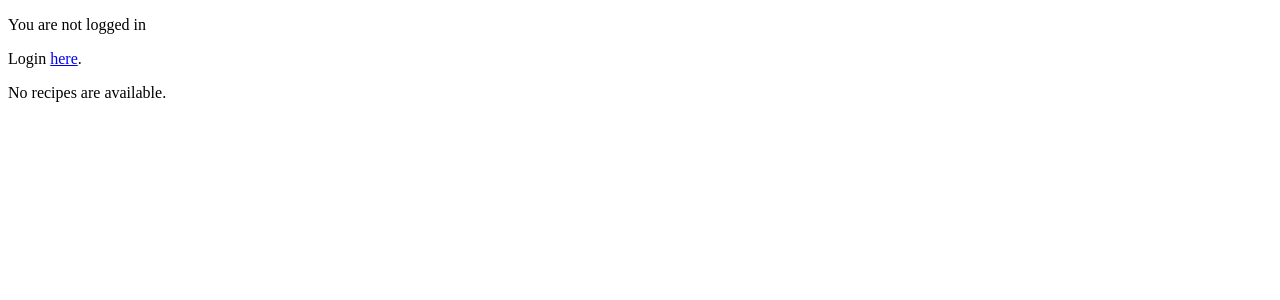
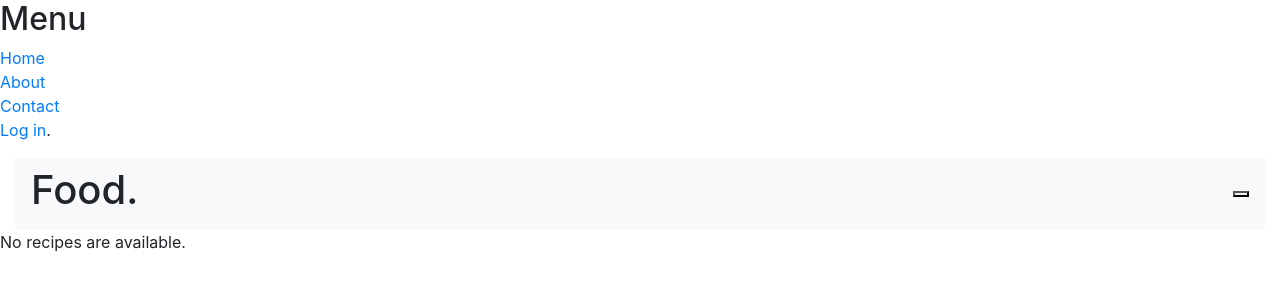
Before and after one commit to antolu/cookbook, a Django app: page /cookbook/ in a window 1280 px wide. Shown: the top 300 px of the page. Run offline with Django 3.2, Linux system fonts and the light colour scheme; data that the repository does not hold is empty; some libraries are stand-ins or nearby versions.

Commit message:
add base template, first CSS checkpoint

```diff
--- a/django/cookbook/templates/cookbook/base.html
+++ b/django/cookbook/templates/cookbook/base.html
@@ -1,11 +1,125 @@
+{% load static %}
+
 <!DOCTYPE html>
 <html lang="en">
 <head>
     <meta charset="UTF-8">
+    <meta name="viewport" content="width=device-width, initial-scale=1.0">
+    <meta http-equiv="X-UA-Compatible" content="IE=edge">
+
+    <link rel="stylesheet" href="https://stackpath.bootstrapcdn.com/bootstrap/4.5.0/css/bootstrap.min.css"
+          integrity="sha384-9aIt2nRpC12Uk9gS9baDl411NQApFmC26EwAOH8WgZl5MYYxFfc+NcPb1dKGj7Sk" crossorigin="anonymous">
+    <link rel="stylesheet" href="{% static 'cookbook/style.css' %}">
+
+    <script defer src="https://use.fontawesome.com/releases/v5.0.13/js/solid.js"
+            integrity="sha384-tzzSw1/Vo+0N5UhStP3bvwWPq+uvzCMfrN1fEFe+xBmv1C/AtVX5K0uZtmcHitFZ"
+            crossorigin="anonymous"></script>
+    <script defer src="https://use.fontawesome.com/releases/v5.0.13/js/fontawesome.js"
+            integrity="sha384-6OIrr52G08NpOFSZdxxz1xdNSndlD4vdcf/q2myIUVO0VsqaGHJsB0RaBE01VTOY"
+            crossorigin="anonymous"></script>
+    <!-- Scrollbar Custom CSS -->
+    <link rel="stylesheet"
+          href="https://cdnjs.cloudflare.com/ajax/libs/malihu-custom-scrollbar-plugin/3.1.5/jquery.mCustomScrollbar.min.css">
+
     <title>{% block title %}Title{% endblock %}</title>
 </head>
+
+
 <body>
-    {% block content %}
-    {% endblock %}
+
+
+<div class="wrapper">
+
+    <nav id="sidebar">
+        <!-- Sidebar Header -->
+        <div class="sidebar-header">
+            <h2>Menu</h2>
+        </div>
+
+        <ul class="list-unstyled components">
+            {% comment %} <p>Dummy Heading</p> {% endcomment %}
+            <li>
+                <a href="{% url 'cookbook:index' %}">Home</a>
+            </li>
+            <li>
+                <a href="#">About</a>
+            </li>
+            <li>
+                <a href="#">Contact</a>
+            </li>
+            <li>
+                {% if user.is_authenticated %}
+                    <a href="{% url 'cookbook:logout' %}">Logout</a>
+                {% else %}
+                    <a href="{% url 'cookbook:login' %}">Log in</a>.
+                {% endif %}
+            </li>
+
+            <div class="line"></div>
+
+            {% block sidebar %}
+            {% endblock %}
+        </ul>
+    </nav>
+
+
+
+    <div id="content">
+        <div class="container-fluid">
+            <nav class="navbar navbar-light bg-light">
+                <h1>Food.</h1>
+                <button type="button" id="sidebarCollapse" class="navbar-btn d-inline-block">
+                    <span></span>
+                    <span></span>
+                    <span></span>
+                </button>
+            </nav>
+        </div>
+        {% block content %}
+        {% endblock %}
+
+    </div>
+
+    <div class="overlay"></div>
 </body>
+
+<!-- jQuery CDN - Slim version (=without AJAX) -->
+<script src="https://code.jquery.com/jquery-3.3.1.slim.min.js"
+        integrity="sha384-q8i/X+965DzO0rT7abK41JStQIAqVgRVzpbzo5smXKp4YfRvH+8abtTE1Pi6jizo"
+        crossorigin="anonymous"></script>
+<!-- Popper.JS -->
+<script src="https://cdnjs.cloudflare.com/ajax/libs/popper.js/1.14.0/umd/popper.min.js"
+        integrity="sha384-cs/chFZiN24E4KMATLdqdvsezGxaGsi4hLGOzlXwp5UZB1LY//20VyM2taTB4QvJ"
+        crossorigin="anonymous"></script>
+<!-- Bootstrap JS -->
+<script src="https://stackpath.bootstrapcdn.com/bootstrap/4.1.0/js/bootstrap.min.js"
+        integrity="sha384-uefMccjFJAIv6A+rW+L4AHf99KvxDjWSu1z9VI8SKNVmz4sk7buKt/6v9KI65qnm"
+        crossorigin="anonymous"></script>
+<!-- jQuery Custom Scroller CDN -->
+<script src="https://cdnjs.cloudflare.com/ajax/libs/malihu-custom-scrollbar-plugin/3.1.5/jquery.mCustomScrollbar.concat.min.js"></script>
+
+<script type="text/javascript">
+    $(document).ready(function () {
+        $("#sidebar").mCustomScrollbar({
+            theme: "minimal"
+        });
+
+        $('#dismiss, .overlay').on('click', function () {
+            $('#sidebar').removeClass('active')
+            $('#sidebarCollapse').toggleClass('active')
+            $('#content').toggleClass('active');
+            $('.collapse.in').toggleClass('in')
+            $('.overlay').removeClass('active');
+        });
+
+        $('#sidebarCollapse').on('click', function () {
+            $('#sidebar').toggleClass('active');
+            $('#sidebarCollapse').toggleClass('active');
+            $('#content').toggleClass('active');
+            $('.overlay').toggleClass('active');
+            $('.collapse.in').toggleClass('in');
+            $('a[aria-expanded=true]').attr('aria-expanded', 'false');
+        });
+    });
+</script>
 </html>
--- a/django/cookbook/templates/cookbook/index.html
+++ b/django/cookbook/templates/cookbook/index.html
@@ -3,14 +3,6 @@
 {% block title %}Cookbook index page{% endblock %}
 
 {% block content %}
-    {% if user.is_authenticated %}
-        Hi {{ user.username }}
-        <p><a href="{% url 'cookbook:logout' %}">Logout</a></p>
-    {% else %}
-        <p>You are not logged in</p>
-        Login <a href="{% url 'cookbook:login' %}">here</a>.
-    {% endif %}
-
     {% if recipe_list %}
         <ul style="list-style-type:none;">
             {% for recipe in recipe_list %}
--- a/django/webapps/settings.py
+++ b/django/webapps/settings.py
@@ -125,6 +125,10 @@
 
 STATIC_URL = '/static/'
 
+STATICFILES_DIRS = [
+    os.path.join(BASE_DIR, "cookbook/static"),
+]
+
 LOGGING = {
     'version': 1,
     'disable_existing_loggers': False,
```
Also changed, not shown: django/cookbook/templates/cookbook/detail.html (+16 -17 lines).
